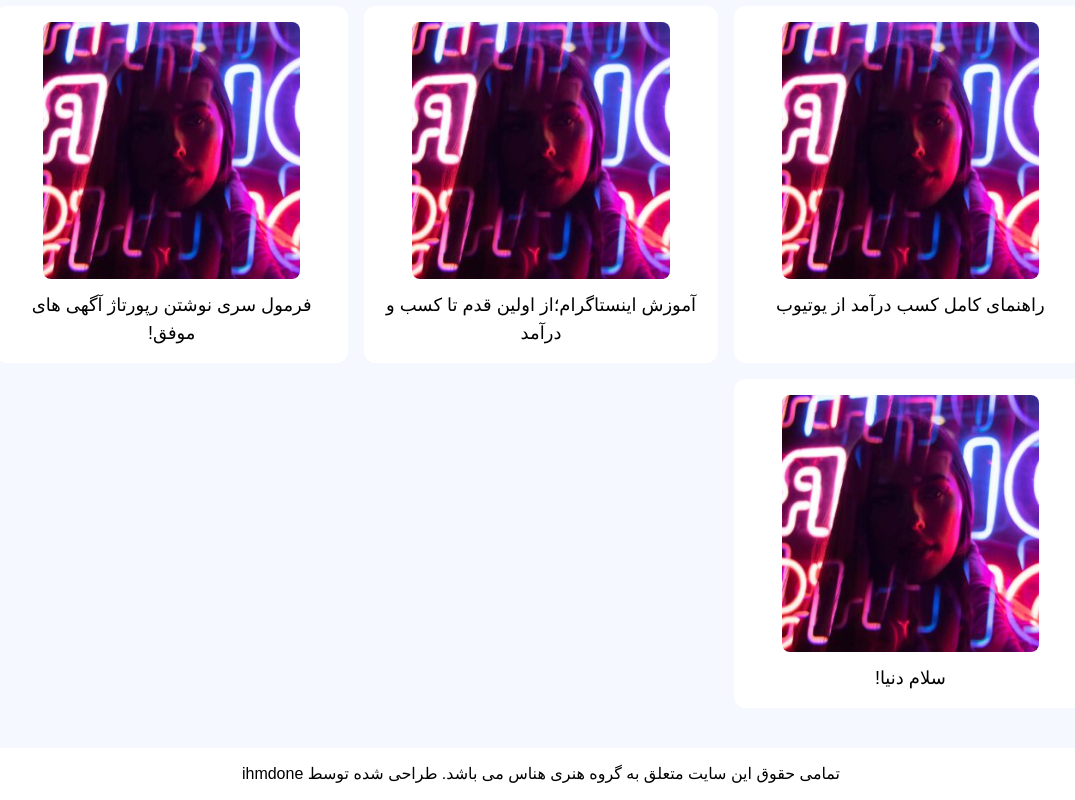
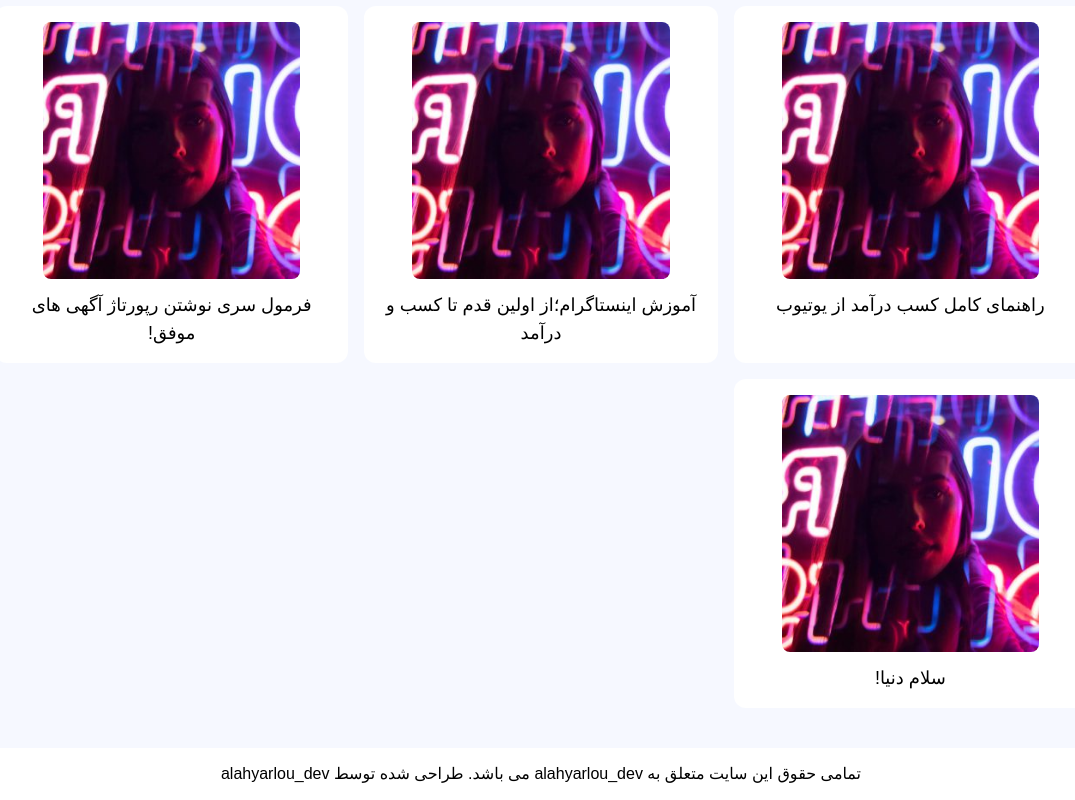
Before and after one commit to alahyarlou/shopping-websit, a website: page index.html in a window 1280 px wide. Shown: the part 2360-3160 px from the top of the page, without its empty margins (99-1174 px from the left). Drawn offline with Linux system fonts and the light colour scheme; a small style sheet from the web is missing.

Commit message:
change footer

```diff
--- a/index.html
+++ b/index.html
@@ -554,8 +554,8 @@
         <div class="bg-white p-3">
             <div class="container">
                 <p class="text-center font-light leading-7">
-                    تمامی حقوق این سایت متعلق به گروه هنری هناس می باشد.
-                    طراحی شده توسط ihmdone
+                    تمامی حقوق این سایت متعلق به alahyarlou_dev می باشد.
+                    طراحی شده توسط alahyarlou_dev
                 </p>
             </div>
         </div>
```
